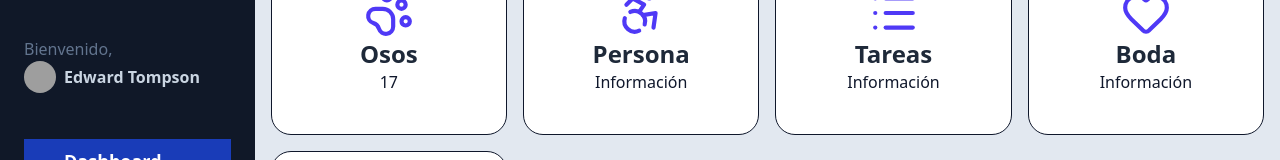
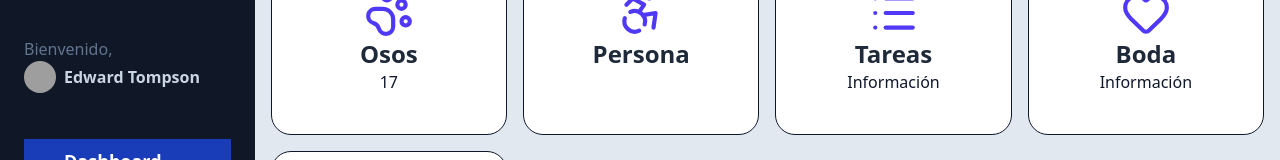
Before and after one commit to dieginin/curso_zustand, a React (Vite) app: page /dashboard in a window 1280 px wide. Shown: the part 147-307 px from the top of the page. Built offline with nearby package versions, Linux system fonts and the light colour scheme; grey boxes are pictures that could not be loaded.

Commit message:
feat: integrate firstName from person store into Dashboard display with persist middleware

```diff
--- a/src/pages/dashboard/DashBoardPage.tsx
+++ b/src/pages/dashboard/DashBoardPage.tsx
@@ -1,10 +1,11 @@
 import { Accessibility, Heart, List, Lock, PawPrint } from "lucide-react"
+import { useBearStore, usePersonStore } from "../../stores"
 
 import { WhiteCard } from "../../components"
-import { useBearStore } from "../../stores"
 
 export const Dashboard = () => {
   const totalBears = useBearStore((state) => state.computed.totalBears)
+  const firstName = usePersonStore((state) => state.firstName)
 
   return (
     <>
@@ -22,7 +23,7 @@ export const Dashboard = () => {
         <WhiteCard centered>
           <Accessibility size={50} className='text-indigo-600' />
           <h2>Persona</h2>
-          <p>Información</p>
+          <p>{firstName}</p>
         </WhiteCard>
 
         <WhiteCard centered>
--- a/src/stores/person/person.store.ts
+++ b/src/stores/person/person.store.ts
@@ -1,4 +1,5 @@
 import { create } from "zustand"
+import { persist } from "zustand/middleware"
 
 interface PersonState {
   firstName: string
@@ -10,10 +11,15 @@ interface Actions {
   setLastName: (value: string) => void
 }
 
-export const usePersonStore = create<PersonState & Actions>()((set) => ({
-  firstName: "",
-  lastName: "",
+export const usePersonStore = create<PersonState & Actions>()(
+  persist(
+    (set) => ({
+      firstName: "",
+      lastName: "",
 
-  setFirstName: (value: string) => set({ firstName: value }),
-  setLastName: (value: string) => set({ lastName: value }),
-}))
+      setFirstName: (value: string) => set({ firstName: value }),
+      setLastName: (value: string) => set({ lastName: value }),
+    }),
+    { name: "person-storage" }
+  )
+)
```
